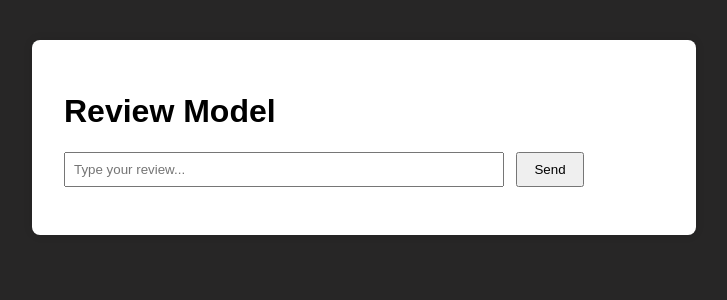
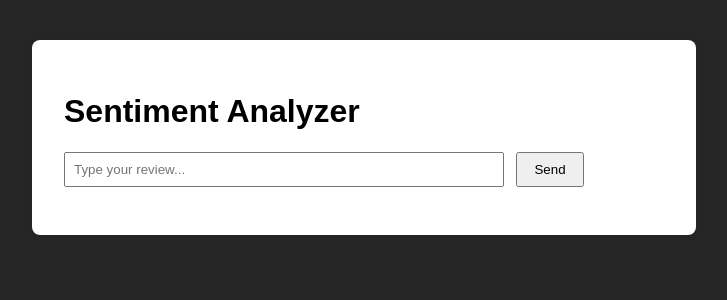
Before and after one commit to pavred94/sentiment_classifier, a FastAPI app: page / in a window 1280 px wide. Shown: the top 300 px of the page, without its empty margins (276-1003 px from the left). Run offline with FastAPI, Linux system fonts and the light colour scheme.

Commit message:
Changed title

```diff
--- a/templates/index.html
+++ b/templates/index.html
@@ -1,7 +1,7 @@
 {% extends "base.html" %}
 
 {% block content %}
-    <h1>Review Model</h1>
+    <h1>Sentiment Analyzer</h1>
     <form method="post">
         <input type="text" name="user_input" placeholder="Type your review..." required>
         <button type="submit">Send</button>
```
